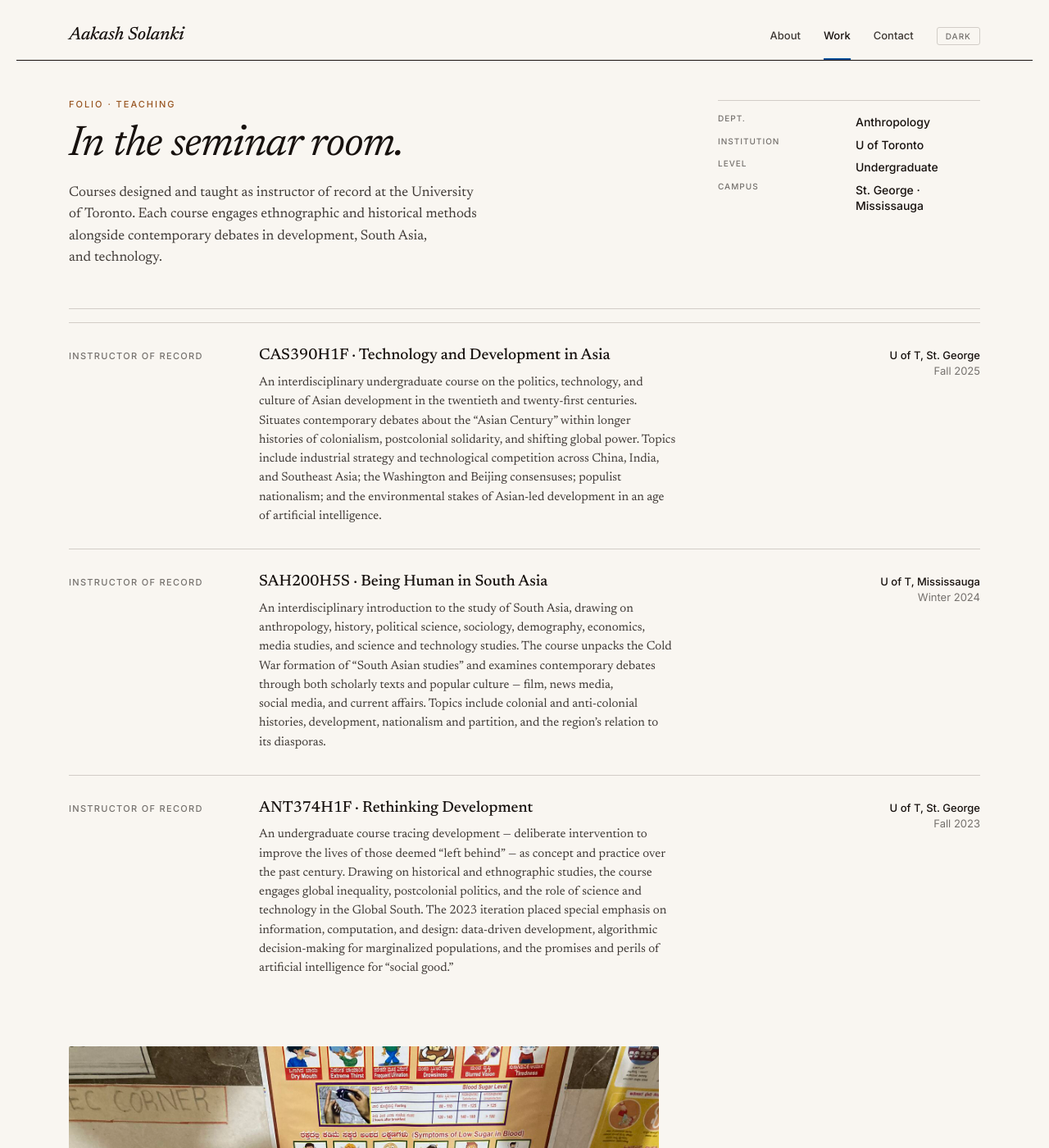
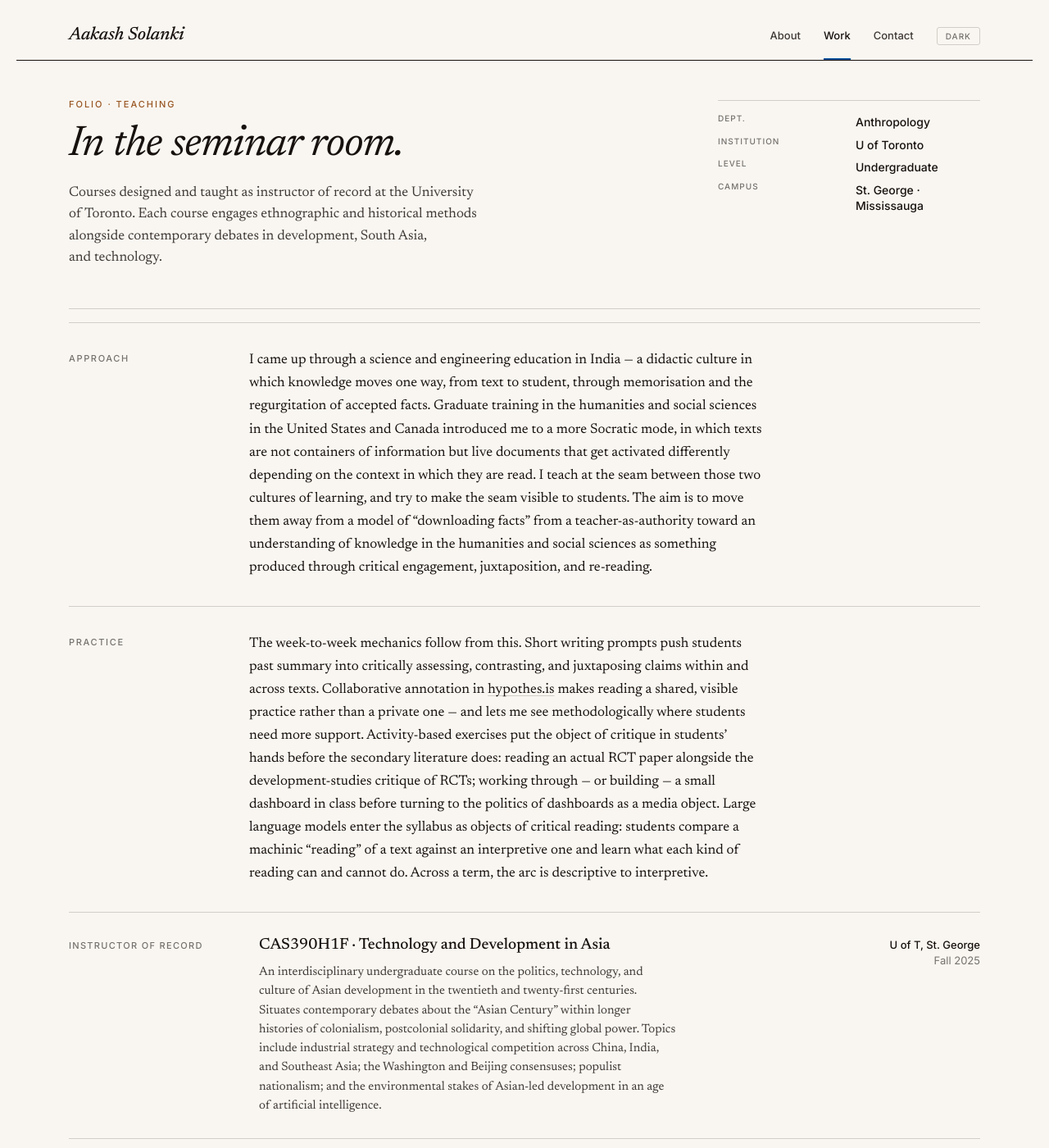
Before and after one commit to skishchampi/skishchampi.github.io, a Jekyll site: the page built from teaching.md, in a window 1280 px wide and 1400 px high. Shown: the whole window at 82% size. Built offline with Jekyll 4.4.1, drawn with Linux system fonts in a browser that asks for light colours; some web fonts are replaced.

Commit message:
Apply two safe edits from proposed-edits
- Talks page: group entries by year using <h2 class="sect"> headers
  (2025 / 2024 / 2023 / 2022 / 2021), reusing the existing § section
  treatment with the year in the .n slot.
- Teaching page: add Approach + Practice .block rows describing
  pedagogy — the seam between Indian engineering training and
  Socratic humanities; hypothes.is annotation; RCT-paper-then-
  critique; LLMs as objects of reading; arc from descriptive to
  interpretive.

Skips the auto-Updated stamp / GitHub Actions migration / _updates
collection / custom feed work for now.

Co-Authored-By: Claude Opus 4.7 (1M context) <noreply@anthropic.com>

```diff
--- a/teaching.md
+++ b/teaching.md
@@ -20,6 +20,20 @@ description: "Undergraduate courses designed and taught as instructor of record
     </dl>
   </div>
 </header>
+
+<div class="block">
+  <div class="label">Approach</div>
+  <div class="body">
+    <p>I came up through a science and engineering education in India — a didactic culture in which knowledge moves one way, from text to student, through memorisation and the regurgitation of accepted facts. Graduate training in the humanities and social sciences in the United States and Canada introduced me to a more Socratic mode, in which texts are not containers of information but live documents that get activated differently depending on the context in which they are read. I teach at the seam between those two cultures of learning, and try to make the seam visible to students. The aim is to move them away from a model of &ldquo;downloading facts&rdquo; from a teacher-as-authority toward an understanding of knowledge in the humanities and social sciences as something produced through critical engagement, juxtaposition, and re-reading.</p>
+  </div>
+</div>
+
+<div class="block">
+  <div class="label">Practice</div>
+  <div class="body">
+    <p>The week-to-week mechanics follow from this. Short writing prompts push students past summary into critically assessing, contrasting, and juxtaposing claims within and across texts. Collaborative annotation in <a target="_blank" rel="noopener noreferrer" href="https://web.hypothes.is/">hypothes.is</a> makes reading a shared, visible practice rather than a private one — and lets me see methodologically where students need more support. Activity-based exercises put the object of critique in students&rsquo; hands before the secondary literature does: reading an actual RCT paper alongside the development-studies critique of RCTs; working through &mdash; or building &mdash; a small dashboard in class before turning to the politics of dashboards as a media object. Large language models enter the syllabus as objects of critical reading: students compare a machinic &ldquo;reading&rdquo; of a text against an interpretive one and learn what each kind of reading can and cannot do. Across a term, the arc is descriptive to interpretive.</p>
+  </div>
+</div>
 
 <div class="course">
   <div class="role">Instructor of record</div>
```
Also changed, not shown: talks.md (+10 -0 lines).
